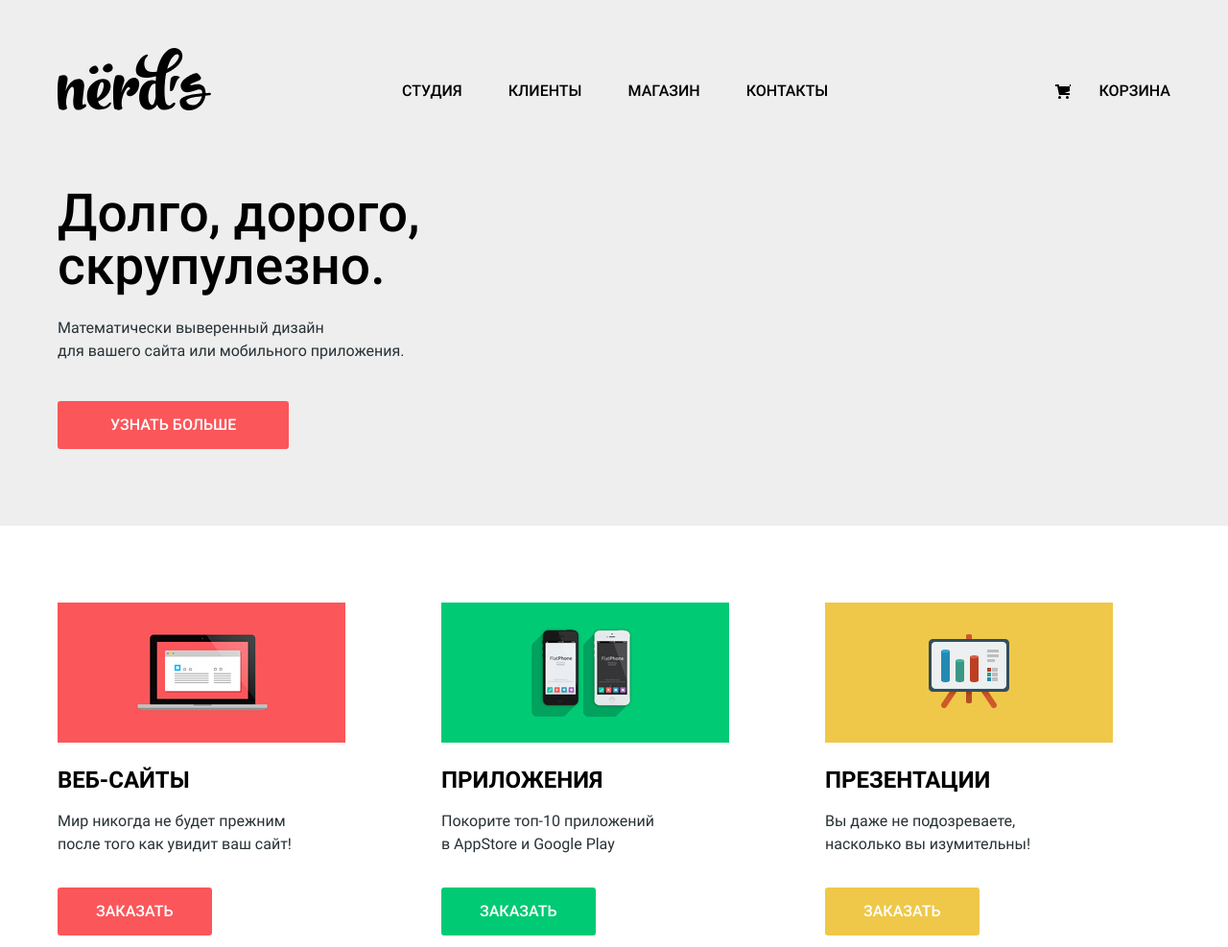
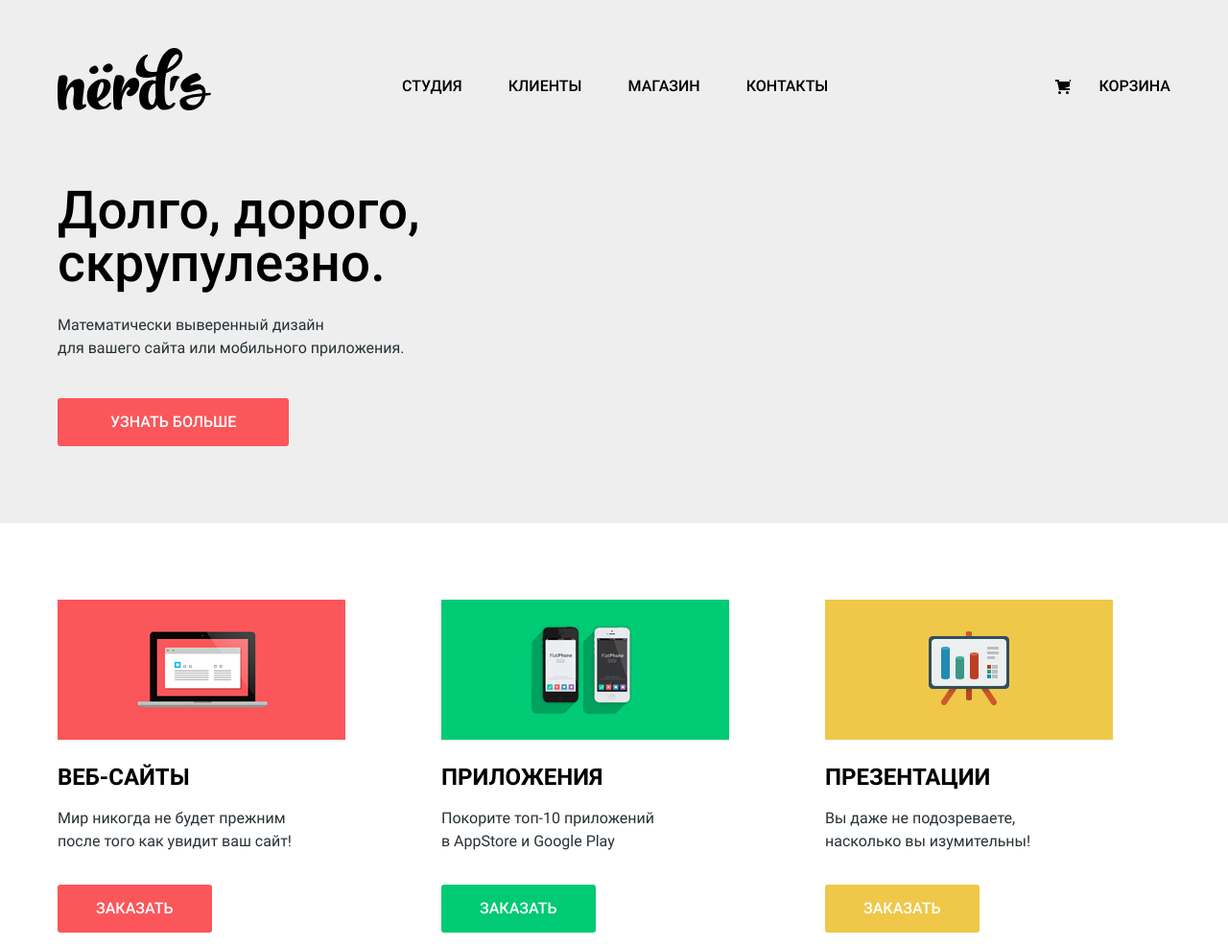
Before and after one commit to madekot/nerds, a website: page source/index.html in a window 1280 px wide. Shown: the top 987 px of the page at 96% size. Drawn offline with nearby package versions, Linux system fonts and the light colour scheme; files that its build step writes are made by us from their sources.

Commit message:
Переписал главную страницу с принципами отступов

```diff
--- a/source/index.html
+++ b/source/index.html
@@ -6,9 +6,9 @@
     <link rel="stylesheet" href="css/style.css">
   </head >
   <body class="page">
-    <header class="header page__header">
+    <header class="page-header page__header">
       <h1 class="visually-hidden">Магазин по созданию и продвижению сайтов Нердс</h1>
-      <nav class="header__inner main-nav">
+      <nav class="page-header__main-nav main-nav">
         <a href="#" class="main-nav__logo logo">
           <img
             src="img/nerds-logo.svg"
@@ -42,7 +42,7 @@
         </div>
       </nav>
     </header>
-    <main class="page-main">
+    <main class="page-main page__main">
       <section class="page-main__slider slider">
         <div class="slider__container">
           <h2 class="visually-hidden">Наши услуги в слайдах</h2>
--- a/source/sass/blocks/header.scss
+++ /dev/null
@@ -1,7 +0,0 @@
-.header {
-  background-color: $color-gray;
-}
-
-.header__inner {
-  @include inner;
-}
--- a/source/sass/blocks/main-nav.scss
+++ b/source/sass/blocks/main-nav.scss
@@ -8,9 +8,9 @@
 
 .main-nav__site-list {
   margin-right: auto;
-  padding-top: 30px;
+  padding-top: 25px;
 }
 
 .main-nav__user-list {
-  padding-top: 30px;
+  padding-top: 25px;
 }
--- a/source/sass/blocks/page-header.scss
+++ b/source/sass/blocks/page-header.scss
@@ -4,5 +4,4 @@
 
 .page-header__main-nav {
   @include inner;
-  padding-top: 50px;
 }
--- a/source/sass/blocks/page-main.scss
+++ b/source/sass/blocks/page-main.scss
@@ -1,13 +1,16 @@
+.page-main__slider {
+  margin-bottom: 80px;
+}
+
 .page-main__services {
   @include inner;
-  padding-top: 80px;
-  padding-bottom: 80px;
+  margin-bottom: 80px;
 }
 
 .page-main__info {
   @include inner;
   padding-top: 40px;
-  padding-bottom: 74px;
+  margin-bottom: 74px;
 }
 
 .page-main__inner {
@@ -16,7 +19,6 @@
 
 .page-main__brends {
   @include inner;
-  margin-bottom: 80px;
 }
 
 .page-main__title {
--- a/source/sass/blocks/page.scss
+++ b/source/sass/blocks/page.scss
@@ -13,5 +13,8 @@
 
 .page__header {
   padding-top: 50px;
-  padding-bottom: 18px;
 }
+
+.page__main {
+  margin-bottom: 80px;
+}
--- a/source/sass/blocks/slider.scss
+++ b/source/sass/blocks/slider.scss
@@ -1,11 +1,11 @@
 .slider {
   background-color: $color-gray;
+  padding-top: 70px;
+  padding-bottom: 80px;
 }
 
 .slider__container {
   @include inner;
-  padding-top: 55px;
-  padding-bottom: 80px;
 }
 
 .slider__list {
--- a/source/sass/style.scss
+++ b/source/sass/style.scss
@@ -3,10 +3,10 @@
 @import "mixins.scss";
 @import "scaffolding.scss";
 @import "blocks/page.scss";
+@import "blocks/page-header.scss";
 @import "blocks/gray-line.scss";
 @import "blocks/visually-hidden.scss";
 @import "blocks/button.scss";
-@import "blocks/header.scss";
 @import "blocks/main-nav.scss";
 @import "blocks/logo.scss";
 @import "blocks/site-list.scss";
--- a/source/sass/variables.scss
+++ b/source/sass/variables.scss
@@ -10,7 +10,7 @@ $font-weight-bold:        700;
 
 // Цвета испульзуемый в проекте:
 $color-gray:              #eeeeee;
-$color-gray2:            #d7dcde;
+$color-gray2:             #d7dcde;
 $color-gray-light:        #e1e1e1;
 $color-gray-dark:         #666666;
 $color-gray-darken:       #444444;
```
Also changed, not shown: source/catalog.html (+2 -2 lines).
